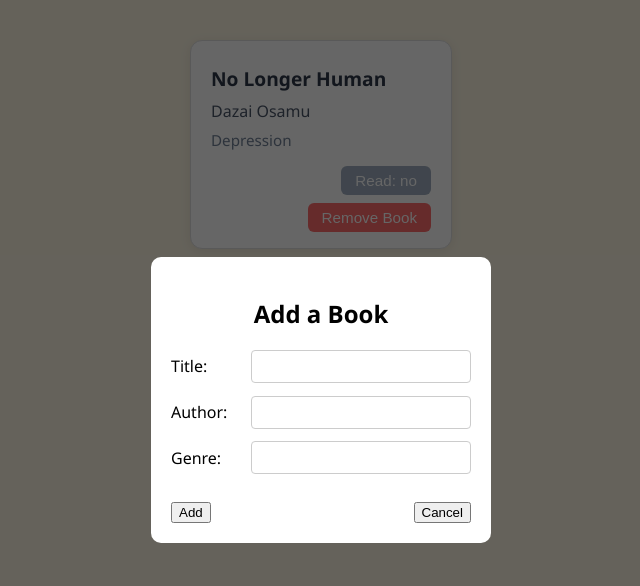
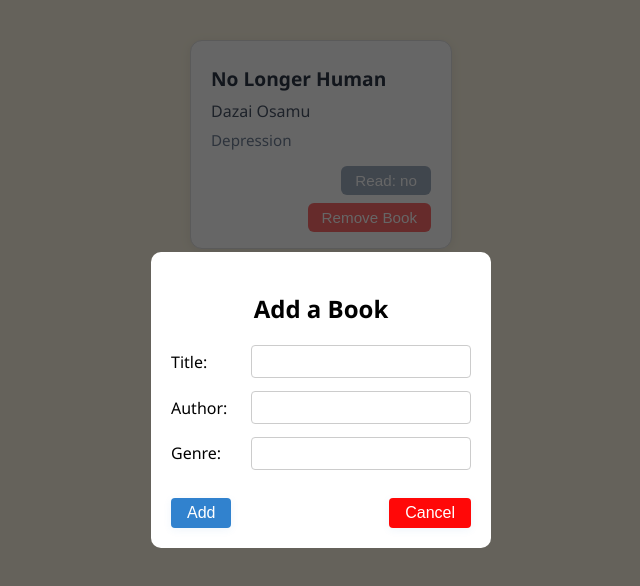
Before and after one commit to Appropriate32/Library, a website built with webpack: page src/template.html in a window 1280 px wide. Both pictures are taken after a click on the button "Add a book". Shown: the whole page, without its empty margins (319-959 px from the left). Built offline with nearby package versions, Linux system fonts and the light colour scheme.

Commit message:
improved look of modal buttons

```diff
--- a/src/styles.css
+++ b/src/styles.css
@@ -165,3 +165,34 @@ body {
   border-radius: 4px;
   box-sizing: border-box;
 }
+
+.modal-button {
+  border-radius: 4px;
+  border: none;
+  background: #3182ce;
+  color: #fff;
+  padding: 6px 16px;
+  box-shadow: 0 2px 8px rgba(49, 130, 206, 0.08);
+  font-size: 1rem;
+  font-weight: 500;
+  transition:
+    0.2s ease background,
+    0.2s ease transform;
+}
+
+.modal-button:hover {
+  background: #117ee4;
+  cursor: pointer;
+  transform: scale(1.1);
+}
+
+.cancel-modal {
+  background-color: rgba(255, 0, 0, 0.97);
+  transition:
+    0.2s ease background,
+    0.2s ease transform;
+}
+
+.cancel-modal:hover {
+  background: rgb(198, 3, 3);
+}
--- a/src/template.html
+++ b/src/template.html
@@ -29,8 +29,14 @@
           </div>
 
           <div class="modal-actions">
-            <button type="submit">Add</button>
-            <button type="button" id="closeModal">Cancel</button>
+            <button type="submit" class="modal-button">Add</button>
+            <button
+              type="button"
+              id="closeModal"
+              class="modal-button cancel-modal"
+            >
+              Cancel
+            </button>
           </div>
         </form>
       </div>
```
